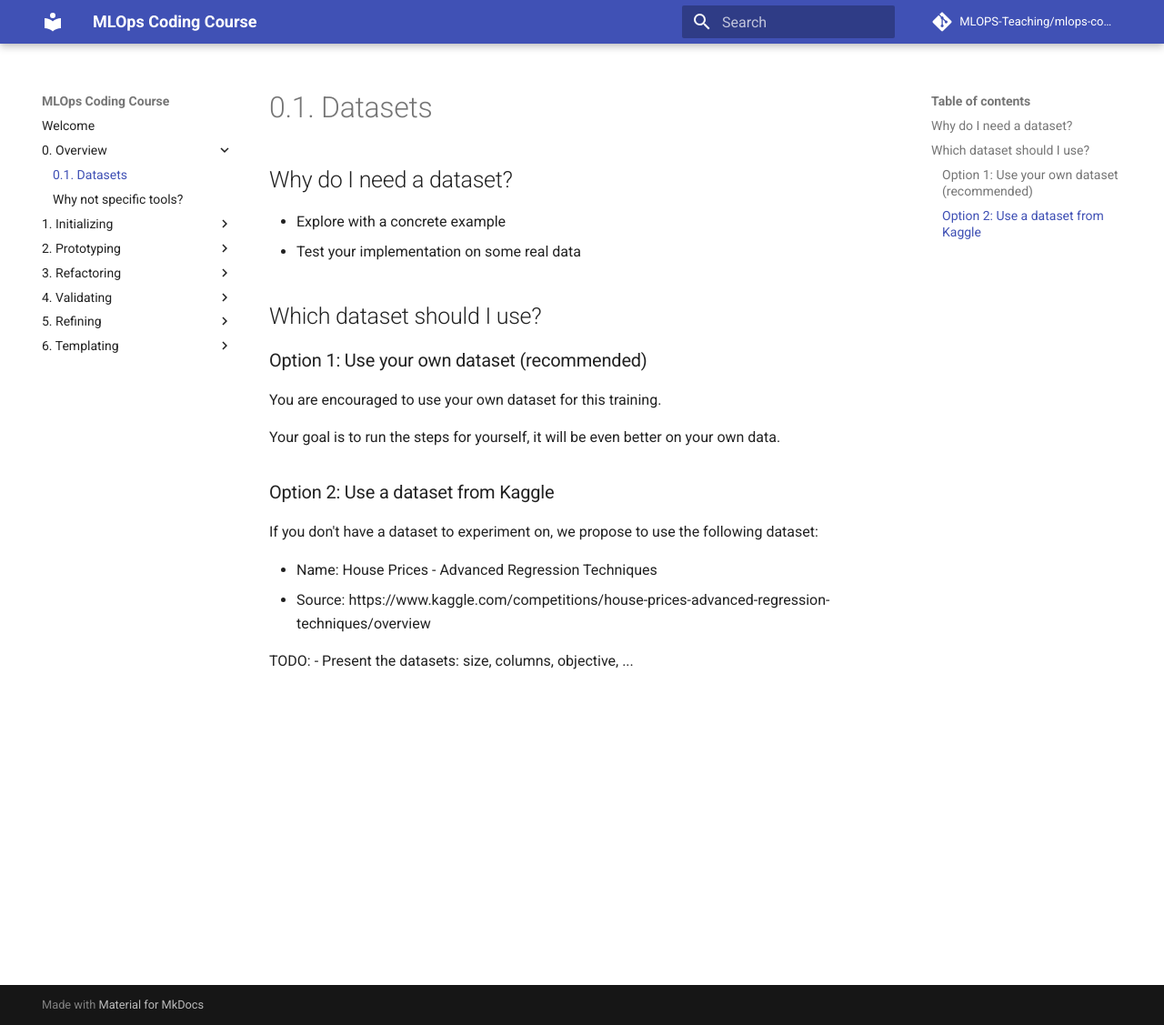
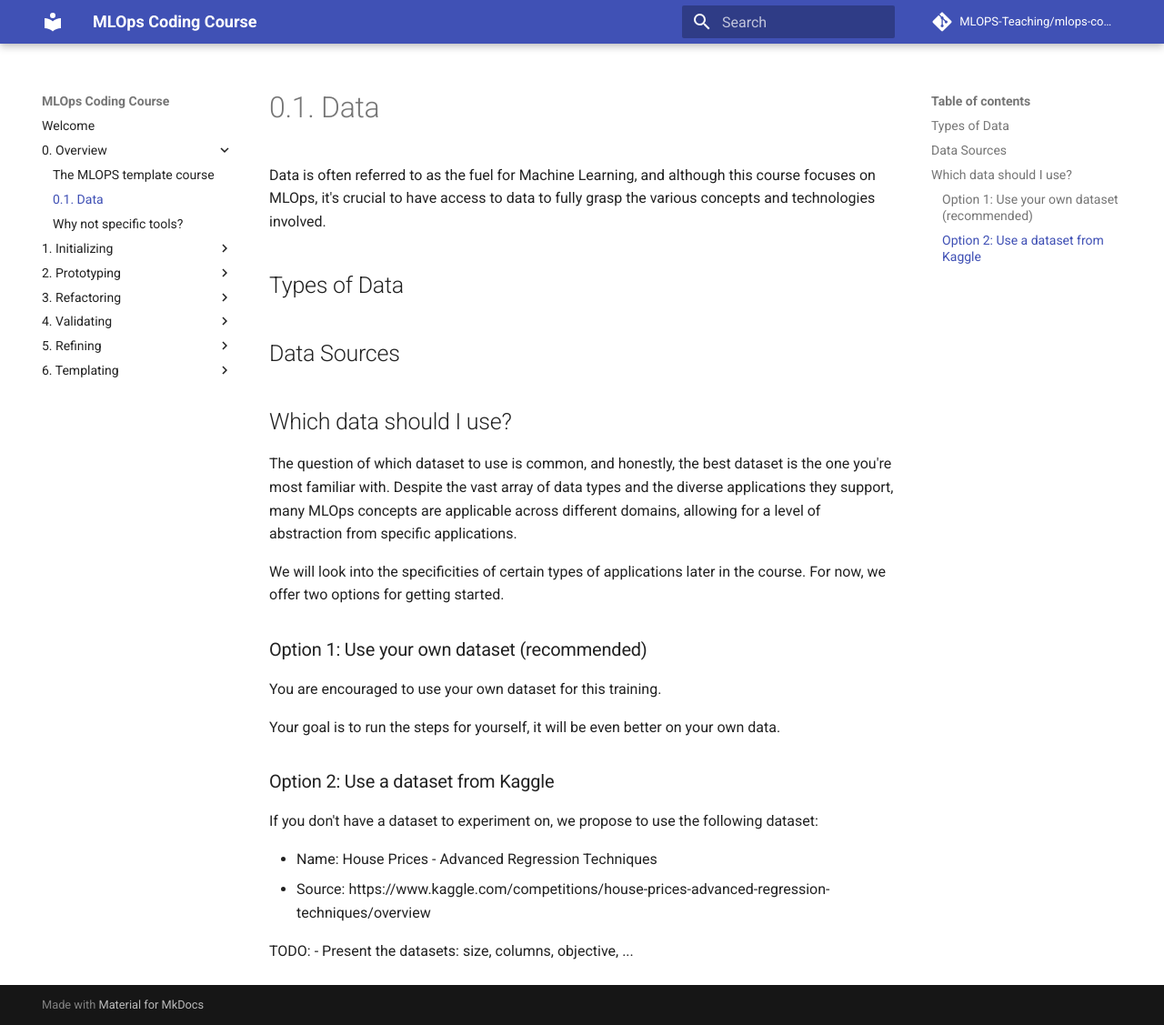
Before and after one commit to MLOps-Courses/mlops-coding-course, an MkDocs documentation site: the page built from docs/0. Overview/0.1. Datasets.md, in a window 1280 px wide and 1127 px high. Shown: the whole window at 91% size. Built offline with MkDocs 1.6.1 and Material for MkDocs 9.7.7, drawn with Linux system fonts in a browser that asks for light colours; comment, search, counter and statistics services are not loaded.

Commit message:
Data is the oil

```diff
--- a/docs/0. Overview/0.1. Datasets.md
+++ b/docs/0. Overview/0.1. Datasets.md
@@ -1,11 +1,19 @@
-# 0.1. Datasets
+# 0.1. Data
 
-## Why do I need a dataset?
+Data is often referred to as the fuel for Machine Learning, and although this course focuses on MLOps, it's crucial to have access to data to fully grasp the various concepts and technologies involved.
 
-- Explore with a concrete example
-- Test your implementation on some real data
+## Types of Data
 
-## Which dataset should I use?
+
+## Data Sources
+
+
+
+## Which data should I use?
+
+The question of which dataset to use is common, and honestly, the best dataset is the one you're most familiar with. Despite the vast array of data types and the diverse applications they support, many MLOps concepts are applicable across different domains, allowing for a level of abstraction from specific applications.
+
+We will look into the specificities of certain types of applications later in the course. For now, we offer two options for getting started.
 
 ### Option 1: Use your own dataset (recommended)
 
```
Also changed, not shown: docs/0. Overview/0.0 Summary.md (added, +15 -0 lines).
